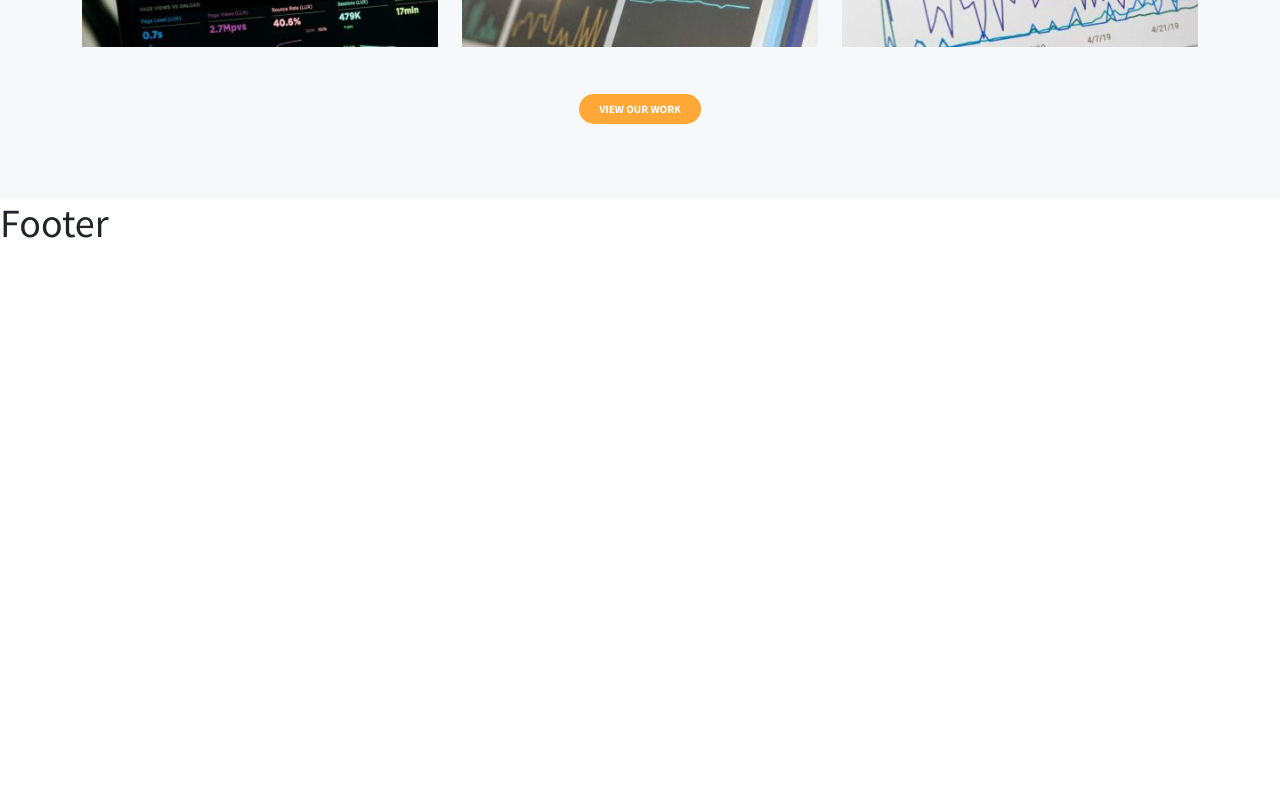
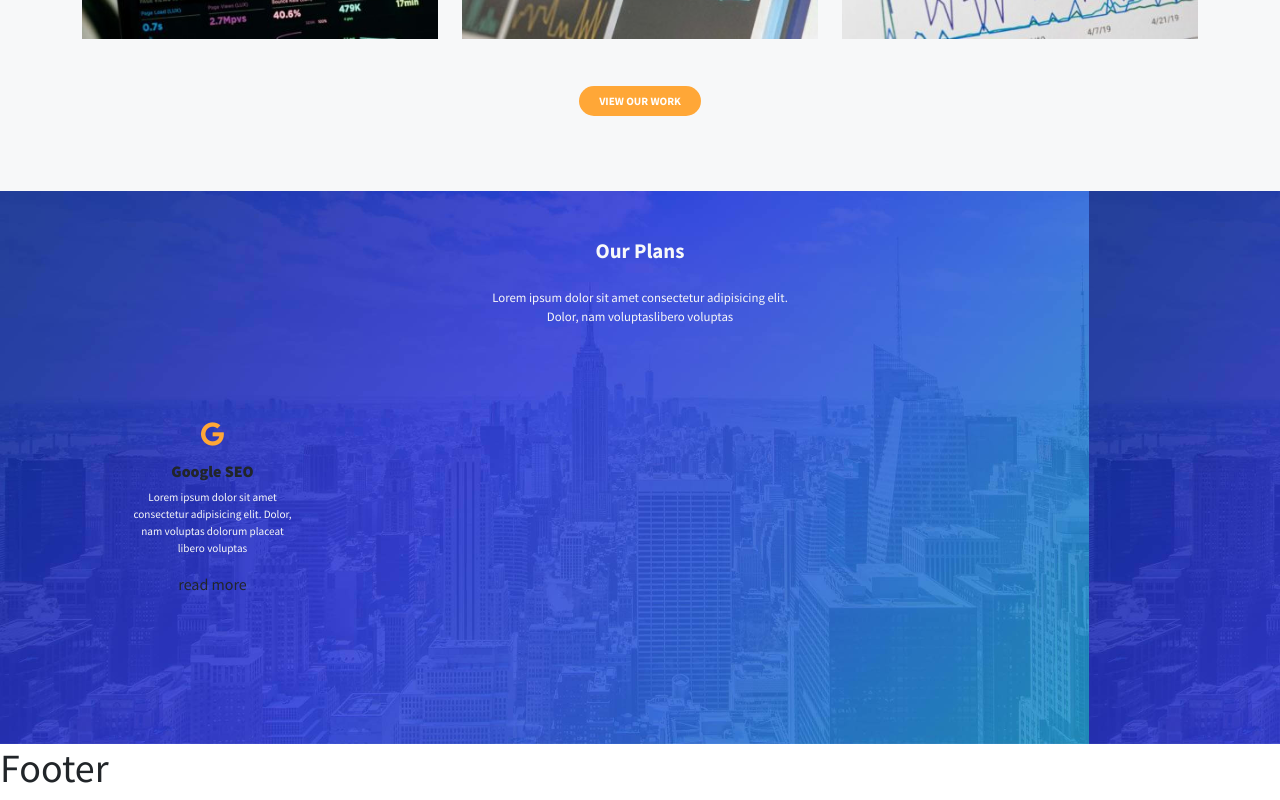
Before and after one commit to Devfrank94/proj-html-vuejs, a Vue app: page / in a window 1280 px wide. Shown: the part 2422-3222 px from the top of the page. Before the commit the page ends 2677 px from the top, so only its background shows below. Built offline with nearby package versions, Linux system fonts and the light colour scheme.

Commit message:
partial commit section 4

```diff
--- a/src/components/Main.vue
+++ b/src/components/Main.vue
@@ -133,7 +133,7 @@ export default {
 
         <!-- ****CARDS CASE STUDY**** -->
         <!-- TODO: hover alle card -->
-      <div class="row row-cols-3 mb-4">
+      <div class="row row-cols-3 mb-3">
         <div class="cont-card">
           <div class="fmcard">
             <img src="/img/case-study-gallery-3-1-400x300.jpg" alt="Case study 1">
@@ -174,8 +174,38 @@ export default {
 </section>
 <!-- ****** /2.3 - Section 3 Our Work ********-->
 
+<!-- ******2.4 - Section 4 Our Plans ******-->
+
+<section class="Sect4">
+    <div class="container">
+      <div class="title-cont d-flex flex-dir-col al-item-cent">
+        <h3 class="mt-5 mb-4">our plans</h3>
+        <p class="mb-5">Lorem ipsum dolor sit amet consectetur adipisicing elit. <br> Dolor, nam voluptaslibero voluptas</p>
+      </div>
+
+        <!-- ****CARDS PLANS PRICE**** -->
+      <div class="row row-cols-4">
+        <div class="cont-card">
+          <div class="fmcard py-5 px-5">
+            <i class="fa-brands fa-google fa-xl" style="color: #ffa737;"></i>
+            <div class="title-cont d-flex flex-dir-col al-item-cent">
+              <h4 class="mt-3 mb-2">google SEO</h4>
+              <p class="mb-3">Lorem ipsum dolor sit amet consectetur adipisicing elit. Dolor, nam voluptas dolorum placeat libero voluptas</p>
+              <span>read more</span>
+            </div>
+          </div>
+        </div>
+      </div>
+    </div>
+    <!-- ****/CARDS BLUE**** -->
+  </section>
 
 
+
+
+
+
+<!-- ******/2.4 - Section 4 Our Plans ******-->
 
 
 
@@ -286,17 +316,45 @@ export default {
 
 }
 
+// ******/2.3 - Section 3 Our Work*****
+
+// ******2.4 - Section 4 Our Plans*****
+
+.Sect4{
+
+  padding-bottom: 100px;
+  background-image: url('/img/background1.jpg');
+  background-size: contain;
+
+  h3{
+    color: $bg-sect;
+  }
+
+  p{
+    color: $bg-rocard;
+  }
+
+
+
+
+}
 
 
 
 
 
 
-// ******/2.3 - Section 3 Our Work*****
 
 
 
 
 
 
+
+
+// ******/2.4 - Section 4 Our Plans*****
+
+
+
+
 </style>
```
